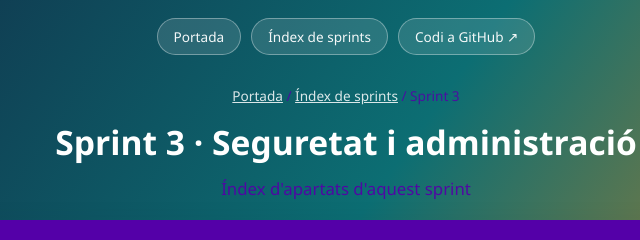
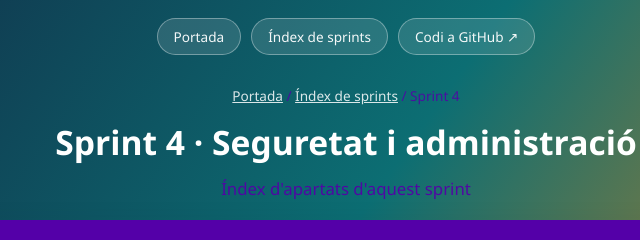
Before and after one commit to kimeeet21/sistemes_operatius, a plain HTML site: page sprint4/index.html in a window 1280 px wide. Shown: the top 240 px of the page, 294-934 px from the left. Drawn offline with Linux system fonts and the light colour scheme.

Commit message:
Update index.html
solucio errors sprint 3-4-

```diff
--- a/sprint4/index.html
+++ b/sprint4/index.html
@@ -3,7 +3,7 @@
 <head>
 <meta charset="UTF-8">
 <meta name="viewport" content="width=device-width, initial-scale=1.0">
-<title>Sprint 3 · Seguretat i administració</title>
+<title>Sprint 4 · Seguretat i administració</title>
 <link rel="stylesheet" href="../css/estils.css">
 </head>
 <body>
@@ -15,8 +15,8 @@
     <a href="https://github.com/" target="_blank" rel="noopener">Codi a GitHub ↗</a>
   </nav>
   <div class="hero-titol">
-    <p class="miguetes"><a href="../index.html">Portada</a> / <a href="../sprints.html">Índex de sprints</a> / Sprint 3</p>
-    <h1>Sprint 3 · Seguretat i administració</h1>
+    <p class="miguetes"><a href="../index.html">Portada</a> / <a href="../sprints.html">Índex de sprints</a> / Sprint 4</p>
+    <h1>Sprint 4 · Seguretat i administració</h1>
     <p class="subtitol">Índex d'apartats d'aquest sprint</p>
   </div>
 </header>
```
